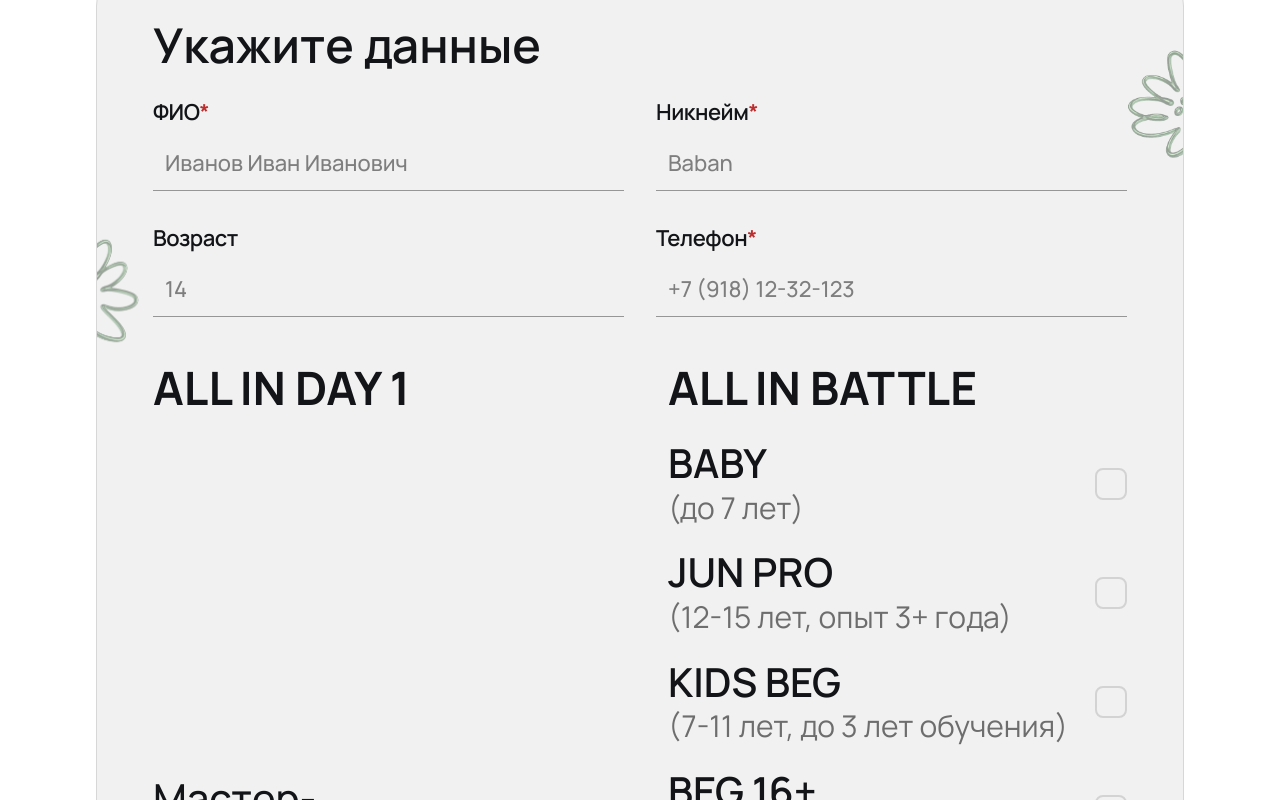
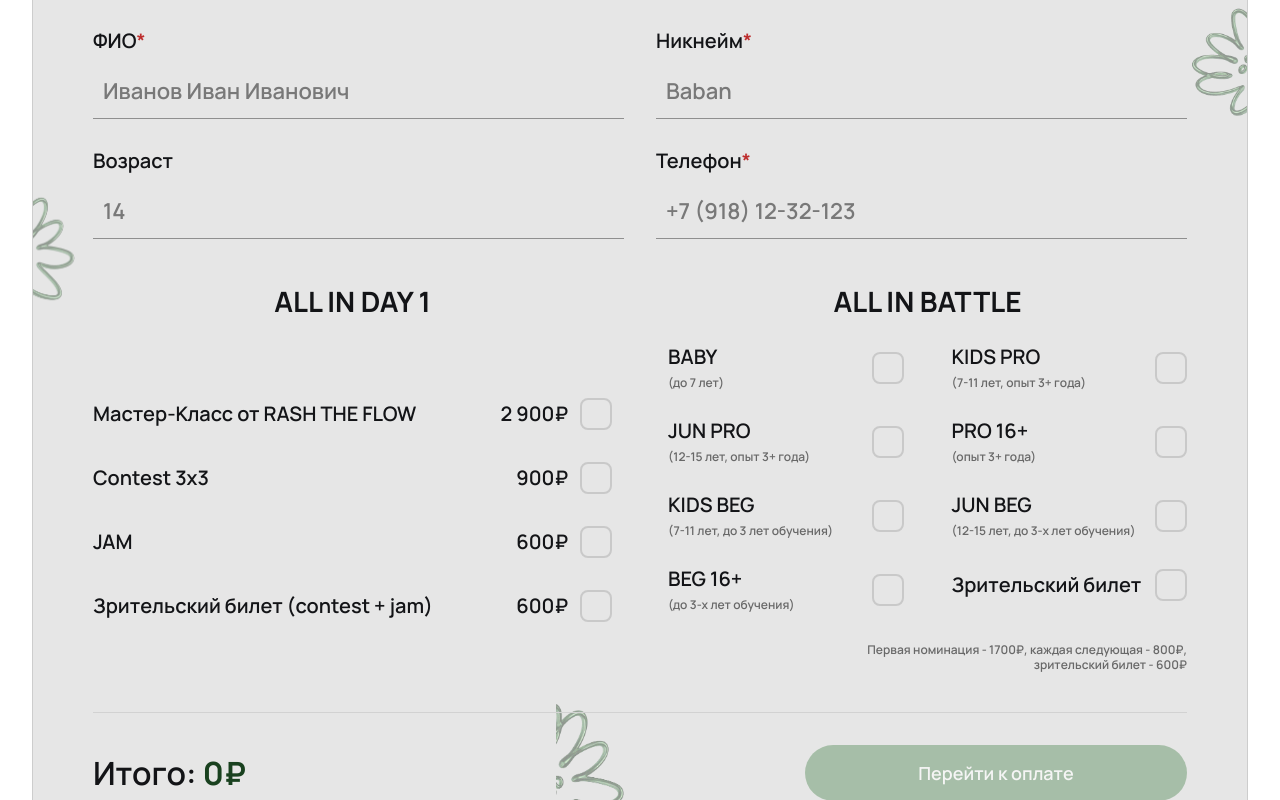
Before and after one commit to FibEli3/ALL-IN-BATTLE, a Next.js app: page / in a window 1280 px wide. Shown: the part 6760-7560 px from the top of the page. Built offline with nearby package versions, Linux system fonts and the light colour scheme.

Commit message:
style: align registration block sizing and two-column option layout

```diff
--- a/src/app/page.tsx
+++ b/src/app/page.tsx
@@ -520,7 +520,7 @@ export default function Home() {
         </div>
       </section>
 
-      <section id="registration" className="mx-auto w-full max-w-6xl px-5 pb-20 md:px-8 md:pb-24">
+      <section id="registration" className="mx-auto w-full max-w-[1440px] px-5 pb-20 md:px-8 md:pb-24">
         <RegistrationForm />
       </section>
     </main>
--- a/src/components/registration-form.tsx
+++ b/src/components/registration-form.tsx
@@ -34,7 +34,7 @@ function formatRub(value: number) {
 }
 
 function checkboxClasses() {
-  return "h-8 w-8 shrink-0 appearance-none rounded-[8px] border-2 border-[#d3d3d3] bg-transparent transition checked:border-[#2a6a34] checked:bg-[#2a6a34]";
+  return "h-8 w-8 shrink-0 appearance-none rounded-[8px] border-2 border-[#c9c9c9] bg-transparent transition checked:border-[#2a6a34] checked:bg-[#2a6a34]";
 }
 
 function Field(props: {
@@ -46,7 +46,7 @@ function Field(props: {
 }) {
   return (
     <label className="grid gap-3">
-      <span className="text-[44px] font-semibold leading-none tracking-[-0.02em] text-[#131417] md:text-[22px]">
+      <span className="text-[20px] font-semibold leading-none text-[#131417]">
         {props.label}
         {props.required ? <span className="text-[#bd2d2d]">*</span> : null}
       </span>
@@ -54,7 +54,7 @@ function Field(props: {
         value={props.value}
         placeholder={props.placeholder}
         onChange={(event) => props.onChange(event.target.value)}
-        className="h-[62px] border-b border-[rgba(0,0,0,0.38)] bg-transparent px-[12px] text-[40px] font-medium leading-none text-[rgba(0,0,0,0.58)] outline-none placeholder:text-[rgba(0,0,0,0.48)] md:h-[56px] md:text-[38px] lg:text-[22px]"
+        className="h-[56px] border-b border-[rgba(0,0,0,0.38)] bg-transparent px-[10px] text-[38px] font-semibold leading-none text-[rgba(0,0,0,0.58)] outline-none placeholder:text-[rgba(0,0,0,0.48)] md:text-[22px]"
       />
     </label>
   );
@@ -71,6 +71,8 @@ export function RegistrationForm() {
     [values.selectedOptionIds],
   );
   const totalRub = selection.totalRub;
+  const day2LeftOptions = day2Options.slice(0, 4);
+  const day2RightOptions = day2Options.slice(4, 8);
 
   const toggleOption = (optionId: string) => {
     setValues((prev) => {
@@ -148,13 +150,13 @@ export function RegistrationForm() {
   };
 
   return (
-    <div className="w-full text-[#131417]">
-      <h3 className="font-display text-[64px] font-black uppercase leading-none tracking-tight md:text-[72px]">
+    <div className="mx-auto w-full max-w-[1312px] text-[#131417]">
+      <h3 className="font-display text-[30px] font-black uppercase leading-none tracking-tight">
         РЕГИСТРАЦИЯ
       </h3>
 
       <form
-        className="relative mt-8 overflow-hidden rounded-[34px] border border-[#d7d7d7] bg-[#f1f1f1] px-6 py-10 md:px-14 md:py-12"
+        className="relative mt-8 overflow-hidden rounded-[34px] border border-[#cdcdcd] bg-[rgba(213,213,213,0.6)] px-6 py-10 md:px-[60px] md:py-[40px]"
         onSubmit={onSubmit}
       >
         <Image
@@ -180,11 +182,11 @@ export function RegistrationForm() {
         />
 
         <section className="relative z-10 grid gap-8">
-          <h4 className="text-[56px] font-semibold leading-none md:text-[52px] lg:text-[48px]">
+          <h4 className="text-[28px] font-bold leading-none">
             Укажите данные
           </h4>
 
-          <div className="grid gap-7 md:grid-cols-2 md:gap-x-8 md:gap-y-9">
+          <div className="grid gap-7 md:grid-cols-2 md:gap-x-8 md:gap-y-8">
             <Field
               label="ФИО"
               required
@@ -217,18 +219,16 @@ export function RegistrationForm() {
 
         <section className="relative z-10 mt-12 grid gap-10 lg:grid-cols-2 lg:gap-14">
           <div className="grid gap-8">
-            <h4 className="text-[54px] font-bold leading-none md:text-[50px] lg:text-[46px]">ALL IN DAY 1</h4>
-            <div className="grid gap-5">
+            <h4 className="text-center text-[28px] font-bold leading-none">ALL IN DAY 1</h4>
+            <div className="space-y-8">
               {day1Options.map((option) => (
-                <label key={option.id} className="flex items-center justify-between gap-4">
-                  <div className="grid min-w-0 grid-cols-[minmax(0,1fr)_auto] items-center gap-5">
-                    <span className="text-[42px] font-medium leading-[1.04] md:text-[36px] lg:text-[40px]">
+                <label key={option.id} className="grid grid-cols-[minmax(0,1fr)_auto_auto] items-center gap-x-3">
+                  <span className="text-[20px] font-semibold leading-[1.1]">
                     {option.title}
                   </span>
-                    <span className="text-[42px] font-medium leading-none md:text-[36px] lg:text-[40px]">
+                  <span className="text-[20px] font-semibold leading-none">
                     {formatRub(getOptionDisplayPrice(option) ?? 0)}
                   </span>
-                  </div>
                   <input
                     type="checkbox"
                     checked={values.selectedOptionIds.includes(option.id)}
@@ -241,19 +241,20 @@ export function RegistrationForm() {
           </div>
 
           <div className="grid gap-8">
-            <h4 className="text-[54px] font-bold leading-none md:text-[50px] lg:text-[46px]">ALL IN BATTLE</h4>
-            <div className="grid gap-7">
-              {day2Options.map((option) => (
+            <h4 className="text-center text-[28px] font-bold leading-none">ALL IN BATTLE</h4>
+            <div className="grid gap-x-12 gap-y-8 md:grid-cols-2">
+              <div className="space-y-8">
+                {day2LeftOptions.map((option) => (
                   <label
                     key={option.id}
-                  className="grid grid-cols-[minmax(0,1fr)_auto] items-center gap-x-5"
+                    className="grid grid-cols-[minmax(0,1fr)_auto] items-center gap-x-3"
                   >
-                  <div className="grid gap-2">
-                    <span className="text-[42px] font-semibold leading-[1.02] md:text-[34px] lg:text-[40px]">
+                    <div className="grid gap-[10px]">
+                      <span className="text-[20px] font-semibold leading-none">
                         {option.title}
                       </span>
                       {option.subtitle ? (
-                      <span className="text-[30px] leading-[1.08] text-[rgba(0,0,0,0.55)] md:text-[26px] lg:text-[30px]">
+                        <span className="text-[12px] font-semibold leading-none text-[rgba(0,0,0,0.55)]">
                           {option.subtitle}
                         </span>
                       ) : null}
@@ -267,7 +268,34 @@ export function RegistrationForm() {
                   </label>
                 ))}
               </div>
-            <p className="justify-self-end text-right text-[30px] leading-[1.1] text-[rgba(0,0,0,0.55)] md:text-[24px] lg:text-[36px]">
+
+              <div className="space-y-8">
+                {day2RightOptions.map((option) => (
+                  <label
+                    key={option.id}
+                    className="grid grid-cols-[minmax(0,1fr)_auto] items-center gap-x-3"
+                  >
+                    <div className="grid gap-[10px]">
+                      <span className="text-[20px] font-semibold leading-none">
+                      {option.title}
+                      </span>
+                      {option.subtitle ? (
+                        <span className="text-[12px] font-semibold leading-none text-[rgba(0,0,0,0.55)]">
+                          {option.subtitle}
+                        </span>
+                      ) : null}
+                    </div>
+                    <input
+                      type="checkbox"
+                      checked={values.selectedOptionIds.includes(option.id)}
+                      onChange={() => toggleOption(option.id)}
+                      className={checkboxClasses()}
+                    />
+                  </label>
+                ))}
+              </div>
+            </div>
+            <p className="justify-self-end text-right text-[12px] font-semibold leading-[1.2] text-[rgba(0,0,0,0.55)]">
               Первая номинация - 1700₽, каждая следующая - 800₽,
               <br />
               зрительский билет - 600₽
@@ -278,13 +306,13 @@ export function RegistrationForm() {
         <div className="relative z-10 mt-10 h-px w-full bg-[#d2d2d2]" />
 
         <section className="relative z-10 mt-8 grid items-center gap-6 lg:grid-cols-[1fr_auto]">
-          <p className="text-[52px] font-semibold leading-none md:text-[44px] lg:text-[46px]">
+          <p className="text-[32px] font-semibold leading-none">
             Итого: <span className="font-bold text-[#19411f]">{formatRub(totalRub)}</span>
           </p>
           <button
             type="submit"
             disabled={isSubmitting || totalRub <= 0}
-            className="h-[78px] min-w-[392px] rounded-full bg-[#7da57f] px-10 text-[40px] font-medium leading-none text-white transition hover:brightness-95 disabled:cursor-not-allowed disabled:opacity-60 md:h-[70px] md:min-w-[382px] md:text-[34px] lg:text-[36px]"
+            className="h-[56px] min-w-[382px] rounded-full bg-[#7da57f] px-10 text-[18px] font-semibold leading-none text-white transition hover:brightness-95 disabled:cursor-not-allowed disabled:opacity-60"
           >
             {isSubmitting ? "Отправка..." : "Перейти к оплате"}
           </button>
```
Lines whose indentation alone changed are shown as unchanged.
